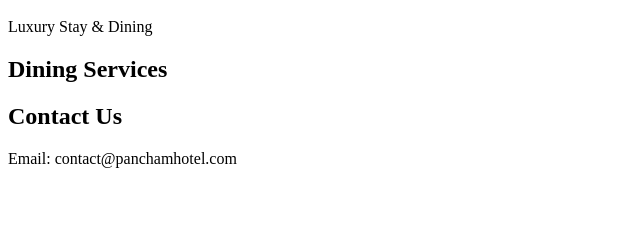
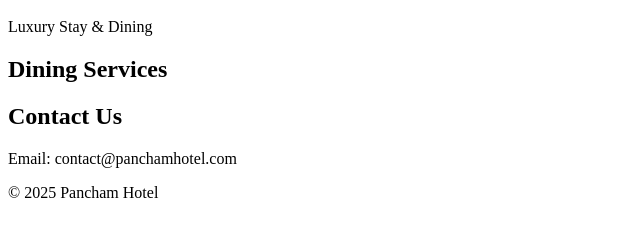
Before and after one commit to ezhilek007/Pancham-hotel-app, a plain HTML site: page frontend/index.html in a window 1280 px wide. Shown: the part 48-284 px from the top of the page, without its empty margins (0-640 px from the left). Drawn offline with Linux system fonts and the light colour scheme.

Commit message:
Added footer for release v1.0

```diff
--- a/frontend/index.html
+++ b/frontend/index.html
@@ -3,3 +3,4 @@
 <h2>Dining Services</h2>
 <h2>Contact Us</h2>
 <p>Email: contact@panchamhotel.com</p>
+<footer>© 2025 Pancham Hotel</footer>
```
